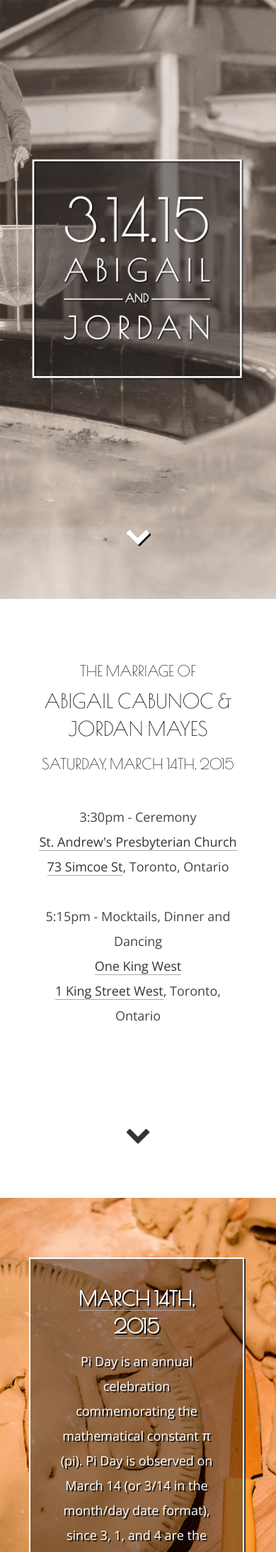
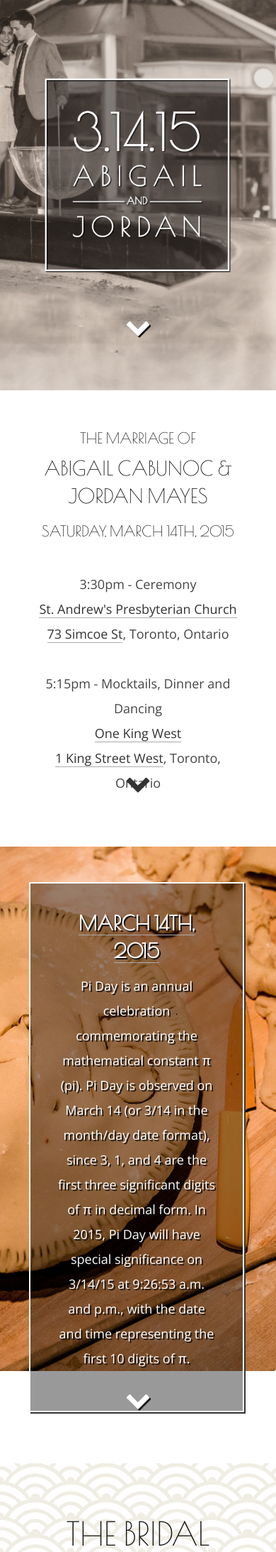
Before and after one commit to abbycabs/amayesingday.com, a PHP site: page / in a window 390 px wide. Shown: the top 2187 px of the page at 71% size. Run offline with PHP 8.4, Linux system fonts and the light colour scheme; some libraries are stand-ins or nearby versions.

Commit message:
mobile mobile

```diff
--- a/index.html
+++ b/index.html
@@ -178,7 +178,8 @@
 <script type="text/javascript" src="scripts/jquery.scrollTo-1.4.2-min.js"></script>
 <script type="text/javascript">
 $(document).ready(function(){
-  var isMobile = /Android|webOS|iPhone|iPad|iPod|BlackBerry/i.test(navigator.userAgent) ? true : false;
+  var isMobile = /iPhone|iPod|iPad|Android|BlackBerry/i.test(navigator.userAgent) ? true : false;
+
   $('body').localScroll(800);
 
   //.parallax(xPosition, speedFactor, outerHeight) options:
--- a/stylesheets/style.css
+++ b/stylesheets/style.css
@@ -28,7 +28,7 @@
   background: url("../images/title.png") no-repeat center center;
   background-size: contain;
   height:50vh;
-  margin:20vh 0 10vh;
+  margin:20vh 0 0;
 }
 
 #monogram {
@@ -203,3 +203,22 @@ a {
 .wrap {
   padding:2em;
 }
+
+
+@media only screen and (max-width: 480px) {
+
+  #first, #header {
+    height: 550px;
+  }
+
+  #header .names {
+    height: 275px;
+    margin: 110px 0 0;
+  }
+
+  .page {
+    min-height: 500px;
+    padding: 50px 0 4em;
+  }
+
+}
```
